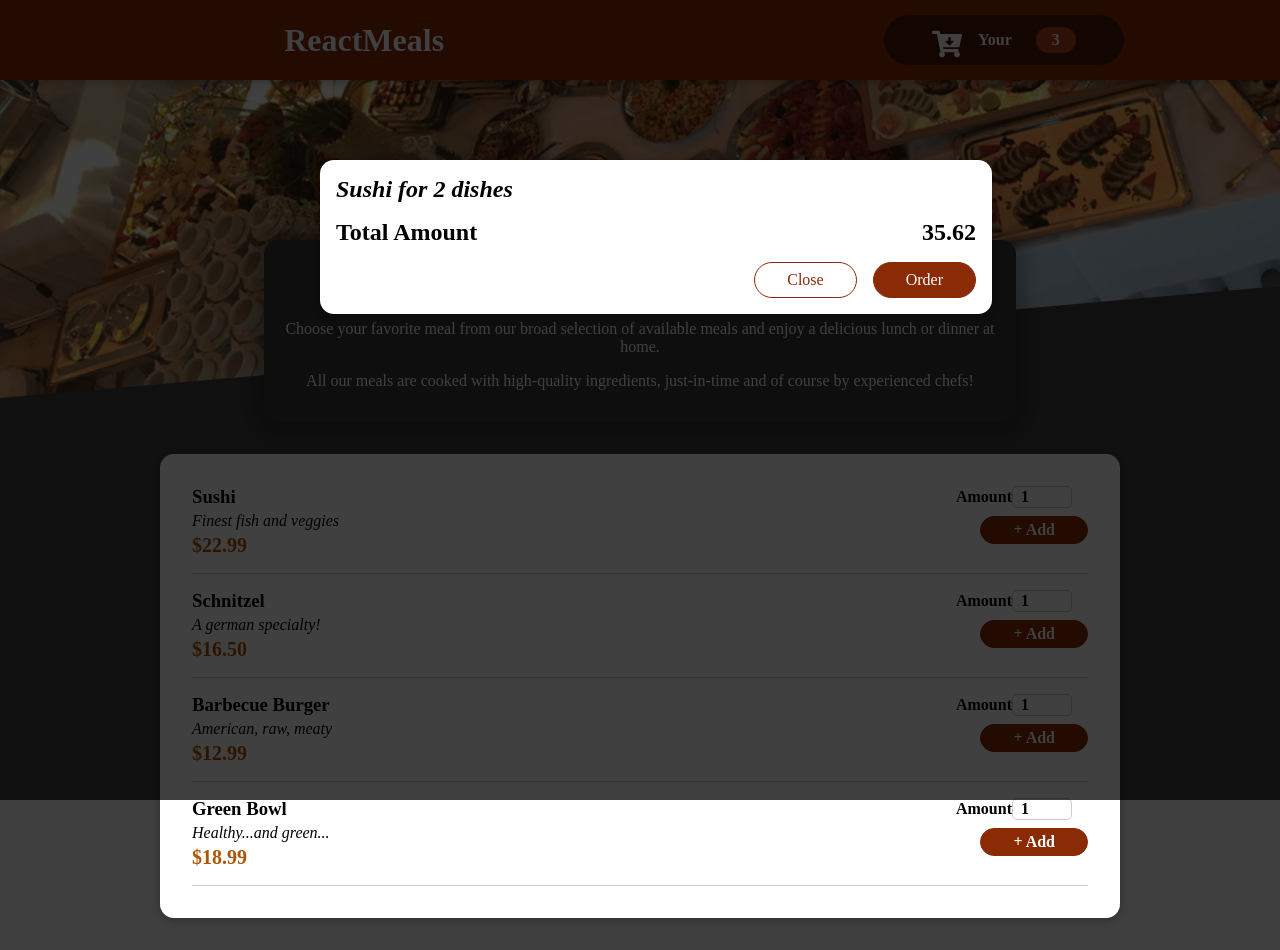
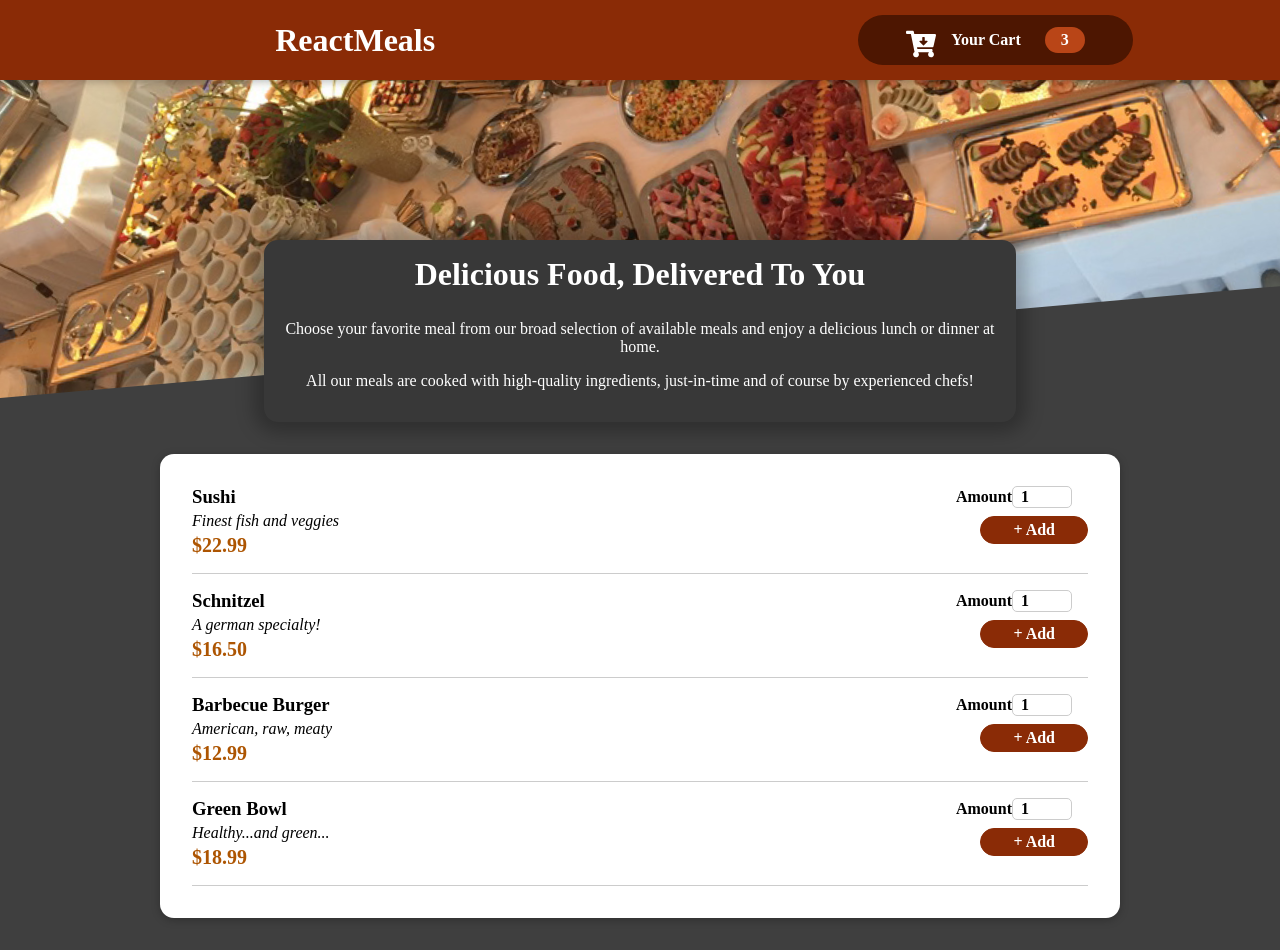
Before and after one commit to amishari/Food-App-React-ver2, a React (Create React App) app: page / in a window 1280 px wide. Built offline with nearby package versions, Linux system fonts and the light colour scheme.

Commit message:
state management for Modal

```diff
--- a/src/App.js
+++ b/src/App.js
@@ -1,19 +1,29 @@
-import { Fragment } from "react";
+import { Fragment, useState } from "react";
 
 import Header from "./components/Layout/Header";
 import Meals from "./components/Meals/Meals";
 import Cart from "./components/Cart/Cart";
 
-function App() {
+const App = () => {
+  const [cartIsShown, setCartIsShown] = useState(false);
+
+  const showCartHandler = () => {
+    setCartIsShown(true);
+  };
+
+  const hideCartHandler = () => {
+    setCartIsShown(false);
+  };
+
   return (
     <Fragment>
-      <Cart />
-      <Header />
+      {cartIsShown && <Cart />}
+      <Header onShowCart={showCartHandler} />
       <main>
         <Meals />
       </main>
     </Fragment>
   );
-}
+};
 
 export default App;
--- a/src/components/Layout/Header.js
+++ b/src/components/Layout/Header.js
@@ -4,12 +4,12 @@ import HeaderCart from "./HeaderCart";
 import mealsImage from "../../asset/meal.jpg";
 import classes from "./Header.module.css";
 
-const Header = () => {
+const Header = ({ onShowCard }) => {
   return (
     <Fragment>
       <header className={classes.header}>
         <h1>ReactMeals</h1>
-        <HeaderCart />
+        <HeaderCart onClick={onShowCard} />
       </header>
       <div className={classes["main-image"]}>
         <img src={mealsImage} alt="A table full of delicious food!" />
--- a/src/components/Layout/HeaderCart.js
+++ b/src/components/Layout/HeaderCart.js
@@ -1,16 +1,18 @@
 import React from "react";
 import { FaCartArrowDown } from "react-icons/fa";
 import classes from "./HeaderCart.module.css";
-export default function HeaderCart() {
+
+const HeaderCart = ({ onClick }) => {
   return (
     <div>
-      <button className={classes.button}>
+      <button className={classes.button} onClick={onClick}>
         <span className={classes.icon}>
           <FaCartArrowDown size={30} />
         </span>
-        <span>Your</span>
+        <span>Your Cart</span>
         <span className={classes.badge}>3</span>
       </button>
     </div>
   );
-}
+};
+export default HeaderCart;
```
